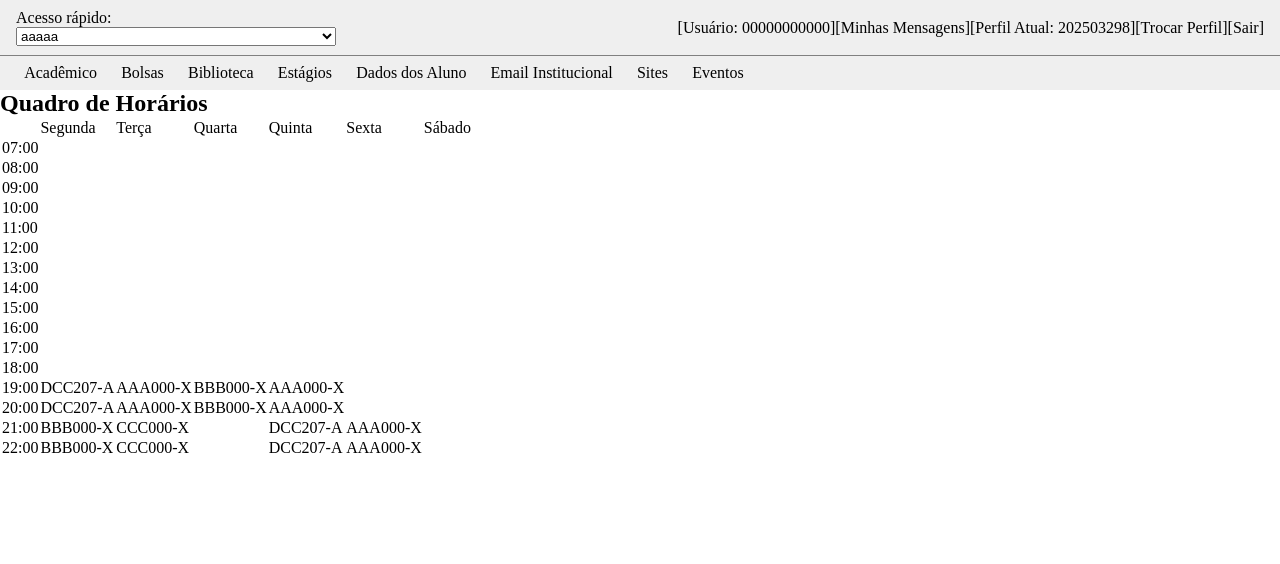
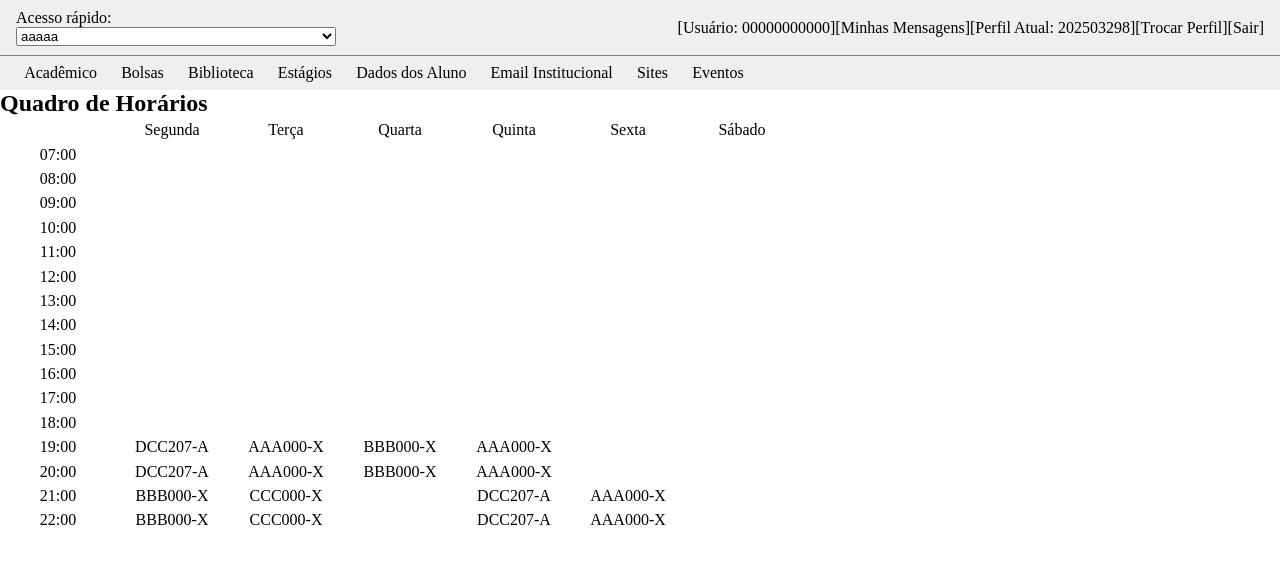
Before and after one commit to ufjf-dcc207/ufjf-dcc207-2024-3-a-atv02-VanessaTrajano, a React (Vite) app: page / in a window 1280 px wide. Shown: the top 564 px of the page. Built offline with nearby package versions, Linux system fonts and the light colour scheme.

Commit message:
Adiciona estilo LinhaTabela

```diff
--- /dev/null
+++ b/src/components/LinhaTabela.css
@@ -0,0 +1,6 @@
+.linha td{
+    /* padding: 0.1rem 1rem; */
+    width: 7rem;
+    height: 1.4rem;
+    text-align: center;
+}
--- a/src/components/LinhaTabela.tsx
+++ b/src/components/LinhaTabela.tsx
@@ -1,3 +1,5 @@
+import "./LinhaTabela.css";
+
 type Props ={
     cel1: string;
     cel2: string;
@@ -10,7 +12,7 @@ type Props ={
 
 function LinhaTabela({cel1, cel2, cel3, cel4, cel5, cel6, cel7}:Props) {
   return (
-    <tr>
+    <tr className="linha">
       <td>{cel1}</td>
       <td>{cel2}</td>
       <td>{cel3}</td>
```
